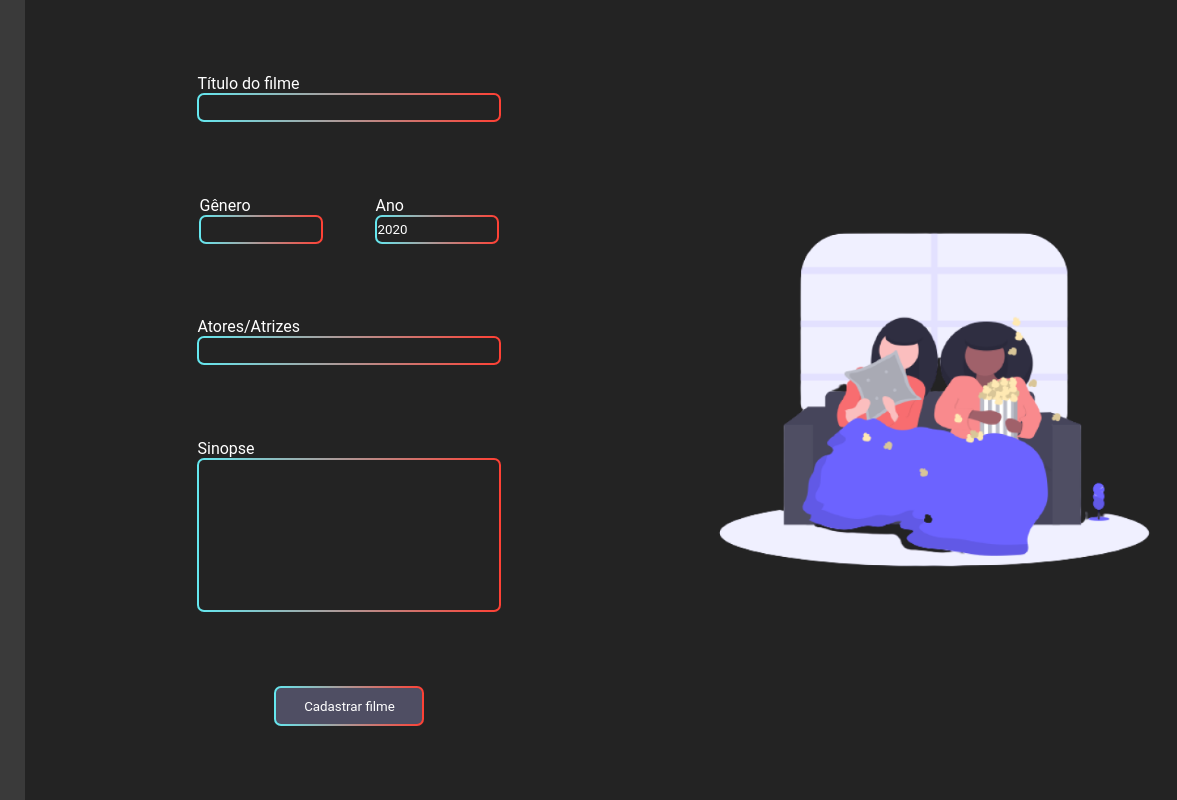
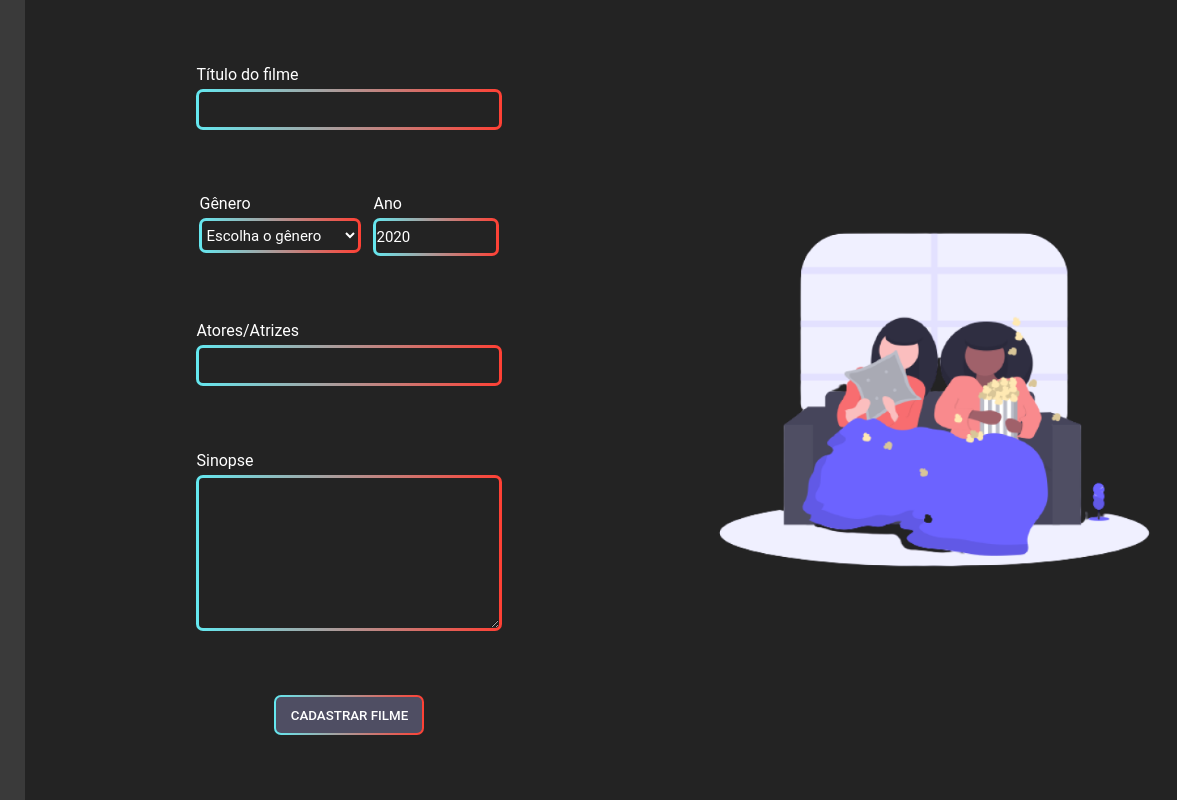
Before and after one commit to yodalis/Popmovie, a plain HTML site: page code/html/add.html in a window 1280 px wide. Shown: the full height of the page, 103-1280 px from the left. Drawn offline with nearby package versions, Linux system fonts and the light colour scheme.

Commit message:
Verificando erros da tela add

```diff
--- a/code/css/style.css
+++ b/code/css/style.css
@@ -206,13 +206,30 @@ body{
 }
 
 .in input{
-    height: 25px;
+    height: 35px;
     width: 300px;
+    margin-top: 5px;
     display: flex;
     justify-content: center;
     background-color: #232323;
     color: white;
-    /* Propriedades para conseguir arredondar a borda com um gradiente */
+    font-size: 15px;
+    border: double 0.2em transparent;
+    border-radius: 7px;
+    background-image: linear-gradient(#232323, #232323),
+                      linear-gradient(to right, #64E8F0, #FF4034);
+    background-origin: border-box;
+    background-clip: content-box, border-box;
+}
+
+.genreSelect{
+    height: 35px;
+    display: flex;
+    justify-content: center;
+    margin: 5px 0px 0px 0px;
+    background-color: #232323;
+    color: white;
+    font-size: 15px;
     border: double 0.2em transparent;
     border-radius: 7px;
     background-image: linear-gradient(#232323, #232323),
@@ -228,12 +245,11 @@ body{
 }
 
 .in_year input{
-    height: 25px;
+    height: 32px;
     width: 120px;
     background-color: #232323;
     color: white;
-
-    /* Propriedades para conseguir arredondar a borda com um gradiente */
+    font-size: 15px;
     border: double 0.2em transparent;
     border-radius: 7px;
     background-image: linear-gradient(#232323, #232323),
@@ -243,22 +259,22 @@ body{
 }
 
 
-.inSynopsis input{
+.inSynopsis textarea{
     height: 150px;
     width: 300px;
+    margin-top: 5px;
     display: flex;
     align-items: center;
     justify-content: center;
-    font-family: Roboto, Oxygen, Ubuntu, Cantarell, 'Open Sans', 'Helvetica Neue', sans-serif;
     background-color: #232323;
-    /* Propriedades para conseguir arredondar a borda com um gradiente */
+    font-size: 15px;
+    color: white;
     border: double 0.2em transparent;
     border-radius: 7px;
     background-image: linear-gradient(#232323, #232323),
                       linear-gradient(to right, #64E8F0, #FF4034);
     background-origin: border-box;
     background-clip: content-box, border-box;
-
 }
 
 
@@ -269,8 +285,8 @@ body{
     align-items: center;
     justify-content: center;
     color: white;
-
-/* Propriedades para conseguir arredondar a borda com um gradiente */
+    font-weight: 500;
+    text-transform: uppercase;
     border: double 0.2em transparent;
     border-radius: 7px;
     background-image: linear-gradient(#4F4E63, #4F4E63),
@@ -312,8 +328,6 @@ body{
     height: 200px;
     width: 200px;
     margin: 0px 0px 30px 0px;
-
-
 }
 
 .imageTails{
@@ -383,8 +397,6 @@ body{
     align-items: center;
     justify-content: center;
     color: white;
-
-/* Propriedades para conseguir arredondar a borda com um gradiente */
     border: double 0.2em transparent;
     border-radius: 7px;
     background-image: linear-gradient(#4F4E63, #4F4E63),
--- a/code/css/styleCadastro.css
+++ b/code/css/styleCadastro.css
@@ -1,11 +1,12 @@
 *{
+    margin: 0;
     padding: 0;
-    margin: 0;
+    outline: 0;
+    box-sizing: border-box;
     font-family: Roboto, Oxygen, Ubuntu, Cantarell, 'Open Sans', 'Helvetica Neue', sans-serif;
 }
 
 body{
-    padding: 25px;
     background-color: white;
     color: black;
     font-size: 25px;
--- a/code/html/add.html
+++ b/code/html/add.html
@@ -25,17 +25,32 @@
     </aside>
 
     <section class="general">
-        <form class="data_movie" action="">
+        <form class="data_movie" onsubmit="validarAdd(event)">
             <div class="in">
                 <label for="title">Título do filme</label>
                 <input id="title" type="text" required>
             </div>
 
             <div class="row">
-                <div class="in_year in">
+                <div>
                     <label for="genre">Gênero</label>
-                    <input id="genre" type="text" required>
+                    <select id="genre" class="genreSelect" required>
+                        <option value="0">Escolha o gênero</option>
+                        <option value="1">Ação</option>
+                        <option value="2">Aventura</option>
+                        <option value="3">Comédia</option>
+                        <option value="4">Comédia Romântica</option>
+                        <option value="5">Documentário</option>
+                        <option value="6">Drama</option>
+                        <option value="7">Fantasia</option>
+                        <option value="8">Ficção Científica</option>
+                        <option value="9">Musical</option>
+                        <option value="10">Romance</option>
+                        <option value="11">Suspense</option>
+                        <option value="12">Terror</option>
+                    </select>
                 </div>
+
                 <div class="in_year in">
                     <label for="year">Ano</label>
                     <input type="number" min="1920" max="2020" step="1" value="2020" required class="in_year">
@@ -49,10 +64,10 @@
 
             <div class="inSynopsis">
                 <label for="synopsis"> Sinopse </label>
-                <input id="synopsis" type="text" required>
+                <textarea id="synopsis" required> </textarea>
             </div>
 
-            <button class="validate" onclick="validar(event)"> Cadastrar filme </button>
+            <button class="validate"> Cadastrar filme </button>
         </form>
 
         <div class="photo">
@@ -61,9 +76,4 @@
     </section>
 </body>
 </html>
-<script>
-    function validar(event) {
-        event.preventDefault()
-        swal("Filme registrado!", "Obrigada pela sua indicação!", "success");
-    }
-</script>
+<script src="../js/configLogin.js"></script>
--- a/code/js/configLogin.js
+++ b/code/js/configLogin.js
@@ -15,3 +15,8 @@ function validarCadastro(event) {
     alert ('Complete o cadastro!')
 }
 }
+
+function validarAdd(event) {
+    event.preventDefault()
+    swal("Filme registrado!", "Obrigada pela sua indicação!", "success");
+}
```
